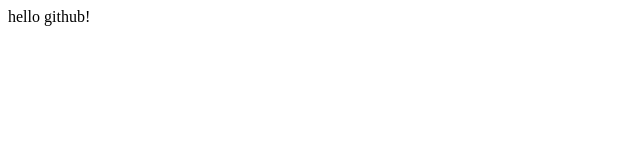
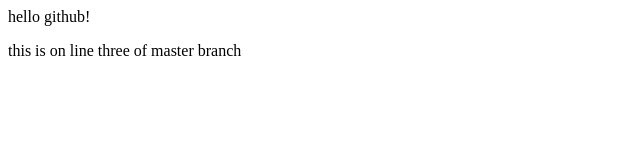
Before and after one commit to LuqmaanEssay/first-repo, a plain HTML site: page index.html in a window 1280 px wide. Shown: the whole page, without its empty margins (0-640 px from the left). Drawn offline with Linux system fonts and the light colour scheme.

Commit message:
added code to line three

```diff
--- a/index.html
+++ b/index.html
@@ -1 +1,3 @@
 <div>hello github!</div>
+
+<p>this is on line three of master branch</p>
```
